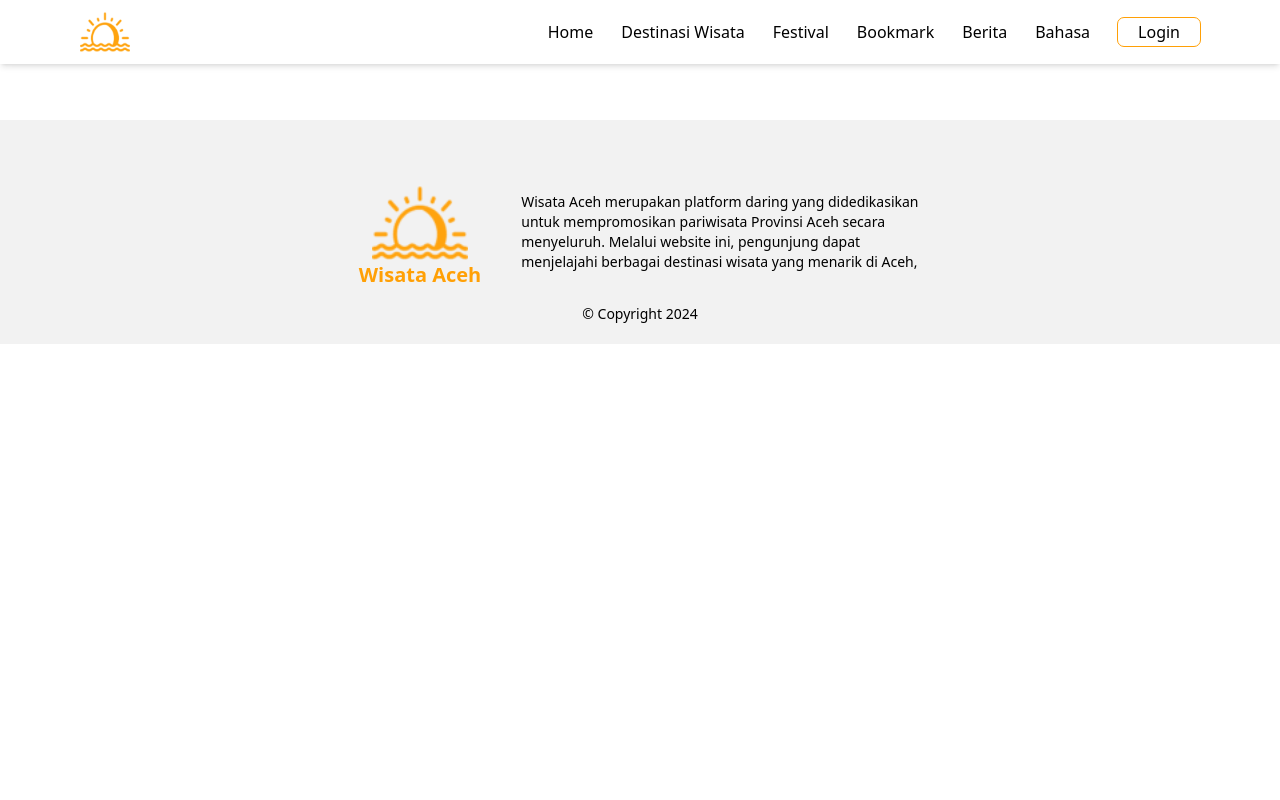
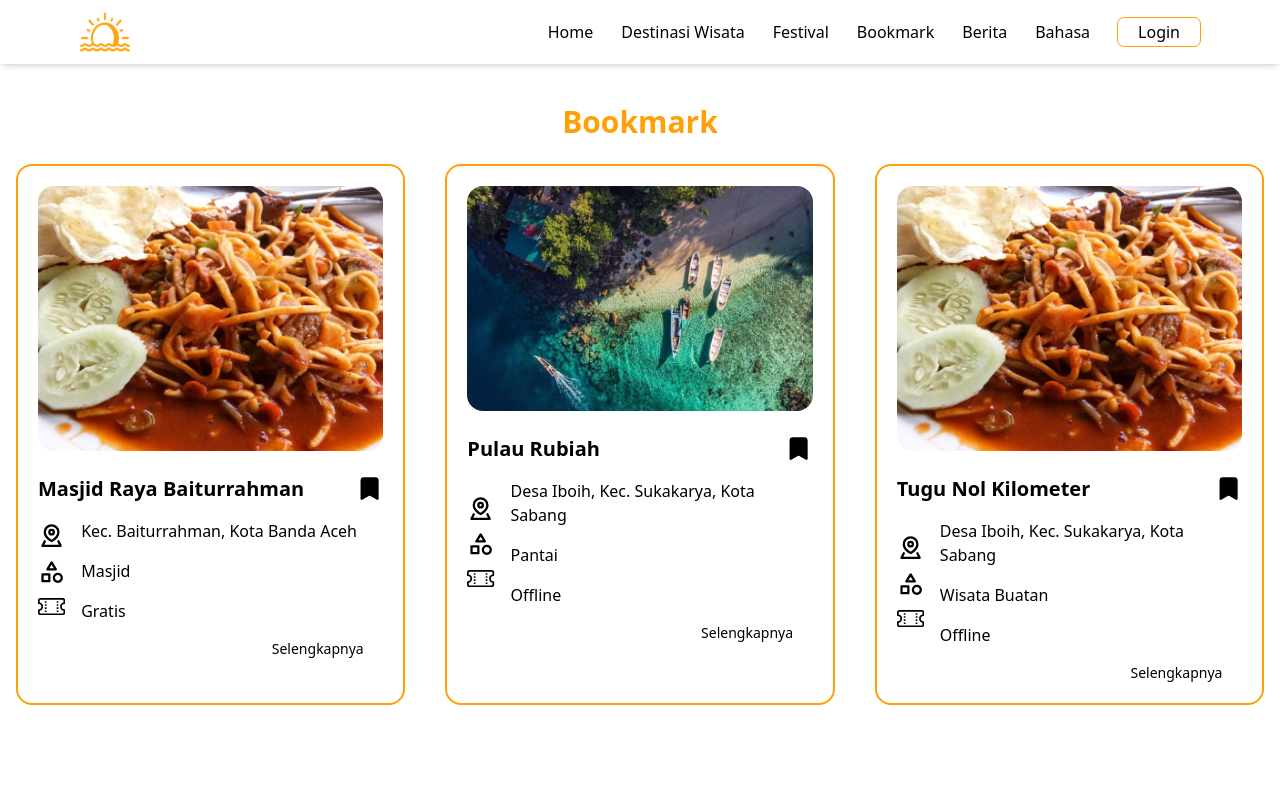
Before and after one commit to izmahaerill/pariwisata-aceh, a React (Vite) app: page /bookmark in a window 1280 px wide. Shown: the top 800 px of the page. Built offline with nearby package versions, Linux system fonts and the light colour scheme.

Commit message:
File Bookmark

```diff
--- /dev/null
+++ b/src/assets/icons/bold-bookmark.jsx
@@ -0,0 +1,21 @@
+import React from "react";
+
+export default function BookmarkIcon() {
+  return (
+    <svg
+      xmlns="http://www.w3.org/2000/svg"
+      width="1.7em"
+      height="1.7em"
+      viewBox="0 0 24 24"
+    >
+      <path
+        fill="black"
+        stroke="black"
+        strokeLinecap="round"
+        strokeLinejoin="round"
+        strokeWidth="2"
+        d="m19 21l-7-4l-7 4V5a2 2 0 0 1 2-2h10a2 2 0 0 1 2 2z"
+      />
+    </svg>
+  );
+}
--- /dev/null
+++ b/src/components/cards/Bookmark.jsx
@@ -0,0 +1,55 @@
+import React from "react";
+import bookmark from "../../data-json/card-bookmark"; // Impor data bookmark
+import BoldBookmark from "../../assets/icons/bold-bookmark"; // Ganti nama impor untuk menghindari konflik
+import Location from "../../assets/icons/location";
+import Category from "../../assets/icons/category";
+import Ticked from "../../assets/icons/ticked";
+import Arrowbase from "../../assets/icons/arrow-base";
+
+export default function BookmarkList() {
+  return (
+    <div className="container mx-auto px-4 mt-20"> {/* Tambahkan margin top di sini */}
+      <div className="mb-6"> {/* Tambahkan margin bottom */}
+        <h1 className="text-3xl font-bold text-center text-yellow-primary">Bookmark</h1> {/* Tambahkan judul di atas */}
+      </div>
+      <div className="grid grid-cols-3 gap-10">
+        {bookmark.map((item) => (
+          <div
+            key={item.id}
+            className="px-5 py-5 border-2 border-yellow-primary rounded-2xl flex flex-col gap-6 w-full h-full cursor-pointer"
+          >
+            <img
+              className="rounded-2xl w-auto h-auto bg-contain"
+              src={item.url}
+              width={500}
+              height={500}
+              layout="fixed"
+              alt="seputar aceh"
+            />
+            <div className="flex flex-col gap-4">
+              <div className="flex justify-between">
+                <h3 className="text-xl font-semibold">{item.title}</h3>
+                < BoldBookmark/>
+              </div>
+              <div className="flex justify-start items-center gap-4">
+                <div className="flex flex-col gap-2">
+                  <Location />
+                  <Category />
+                  <Ticked />
+                </div>
+                <div className="flex flex-col gap-4 text-md">
+                  <h6>{item.location}</h6>
+                  <h6>{item.typeLocation}</h6>
+                  <h6>{item.typeSellTicket}</h6>
+                </div>
+              </div>
+              <h6 className="text-sm flex justify-end items-center">
+                Selengkapnya <Arrowbase />
+              </h6>
+            </div>
+          </div>
+        ))}
+      </div>
+    </div>
+  );
+}
--- /dev/null
+++ b/src/data-json/card-bookmark.js
@@ -0,0 +1,28 @@
+const bookmark = [
+  {
+    id: 1,
+    url: "/images/mie-aceh.png",
+    title: "Masjid Raya Baiturrahman", // Perbaiki ejaan 'tittle' menjadi 'title'
+    location: "Kec. Baiturrahman, Kota Banda Aceh",
+    typeLocation: "Masjid",
+    typeSellTicket: "Gratis",
+  },
+  {
+    id: 2,
+    url: "/images/pulau-rubiah.png",
+    title: "Pulau Rubiah", // Perbaiki ejaan 'tittle' menjadi 'title'
+    location: "Desa Iboih, Kec. Sukakarya, Kota Sabang",
+    typeLocation: "Pantai",
+    typeSellTicket: "Offline",
+  },
+  {
+    id: 3,
+    url: "/images/mie-aceh.png",
+    title: "Tugu Nol Kilometer", // Perbaiki ejaan 'tittle' menjadi 'title'
+    location: "Desa Iboih, Kec. Sukakarya, Kota Sabang",
+    typeLocation: "Wisata Buatan",
+    typeSellTicket: "Offline",
+  },
+];
+
+export default bookmark;
--- a/src/pages/bookmark/index.jsx
+++ b/src/pages/bookmark/index.jsx
@@ -1,11 +1,14 @@
 import React from "react";
 import Navigation from "../../components/Navigation";
+import BookmarkList from "../../components/cards/Bookmark"; // Ensure the component is imported correctly
 
-export default function index() {
+export default function Index() {
   return (
     <>
       <Navigation>
-        <h1 className="text-black">Bookmark</h1>
+
+      <div className="text-yellow-500 font-bold">Bookmark</div>
+        <BookmarkList /> {/* Add the BookmarkList component to display the list of bookmarks */}
       </Navigation>
     </>
   );
```
